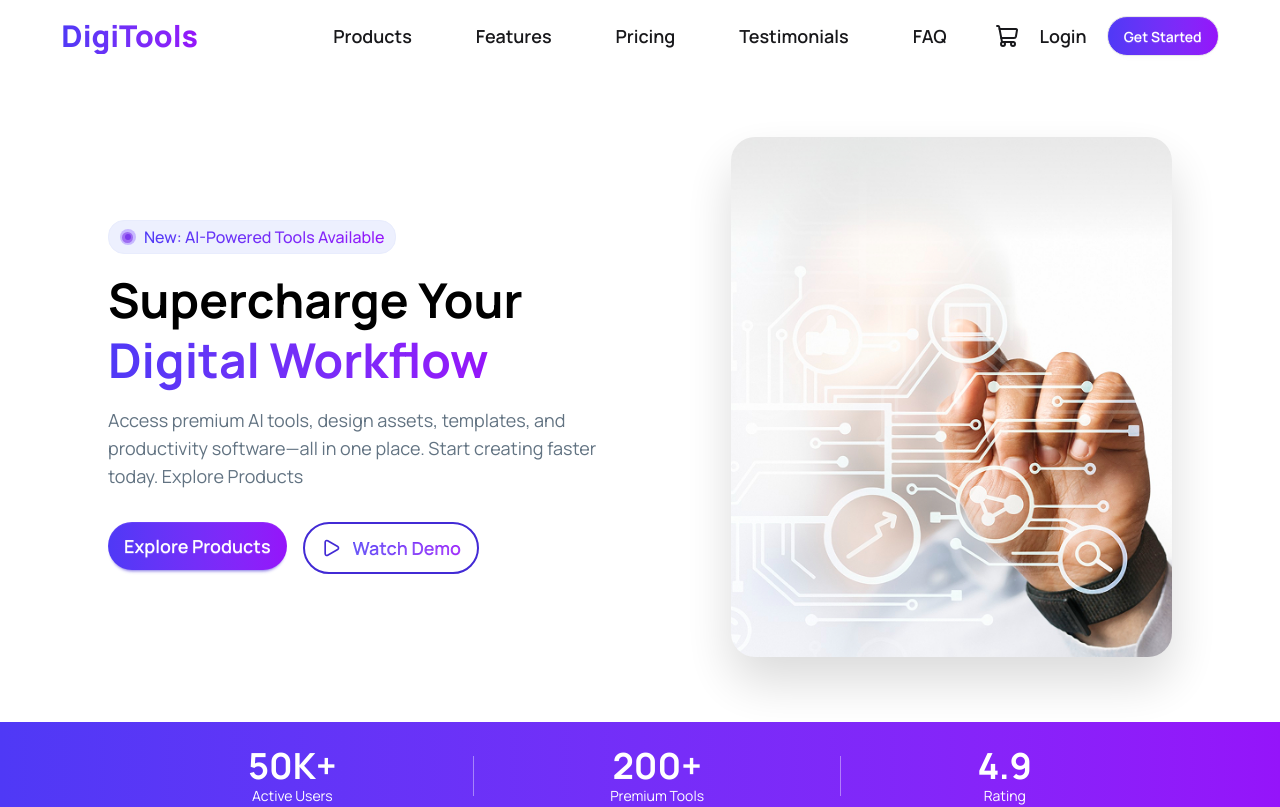
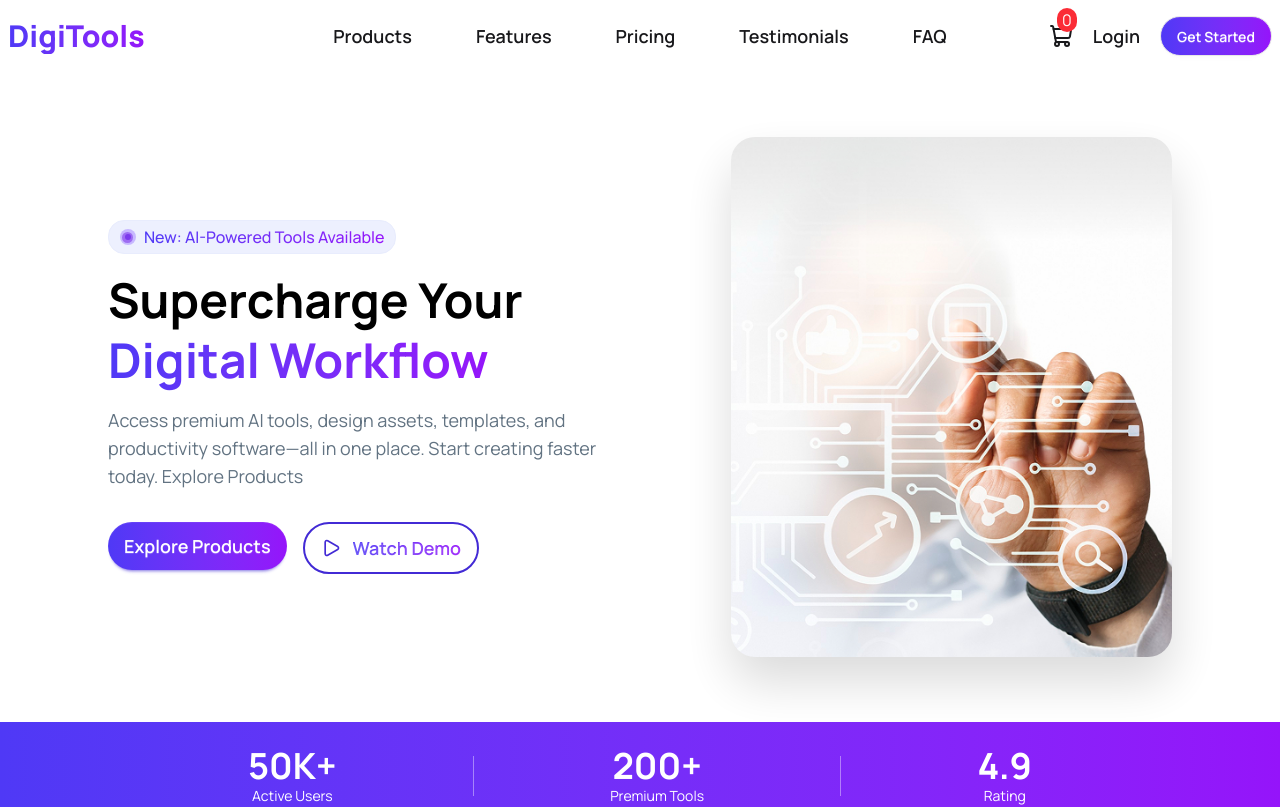
Before and after one commit to joti14/digitools-platform, a React (Vite) app: page / in a window 1280 px wide. Shown: the top 807 px of the page. Built offline with nearby package versions, Linux system fonts and the light colour scheme.

Commit message:
added cart count to navbar cart icon

```diff
--- a/src/App.jsx
+++ b/src/App.jsx
@@ -22,7 +22,7 @@ function App() {
   // console.log(activeTab)
   return (
     <>
-      <Navbar></Navbar>
+      <Navbar carts={carts}></Navbar>
       <Banner></Banner>
       <Stats></Stats>
 
--- a/src/components/Navbar/Navbar.jsx
+++ b/src/components/Navbar/Navbar.jsx
@@ -1,8 +1,8 @@
 import { ShoppingCart } from "lucide-react";
 
-const NavBar = () => {
+const NavBar = ({ carts }) => {
   return (
-    <div className="navbar w-11/12 mx-auto">
+    <div className="navbar sticky top-0 z-50 bg-white">
       <div className="navbar-start">
         <div className="bg-linear-to-r from-[rgba(79,57,246,1)] to-[rgba(149,20,250,1)] bg-clip-text text-transparent font-extrabold text-3xl">
           DigiTools
@@ -28,7 +28,10 @@ const NavBar = () => {
         </ul>
       </div>
       <div className="navbar-end gap-5">
-        <ShoppingCart className="cursor-pointer"/>
+        <div className="relative inline-block">
+          <ShoppingCart className="cursor-pointer" />
+          <span className="absolute -top-4 left-2 bg-red-500 rounded-full px-1 min-w-5 flex items-center justify-center text-white">{carts.length}</span>
+        </div>
         <a href="" className="font-semibold text-lg">Login</a>
         <a className="btn bg-linear-to-r from-[rgba(79,57,246,1)] to-[rgba(149,20,250,1)] rounded-full text-white">Get Started</a>
       </div>
```
